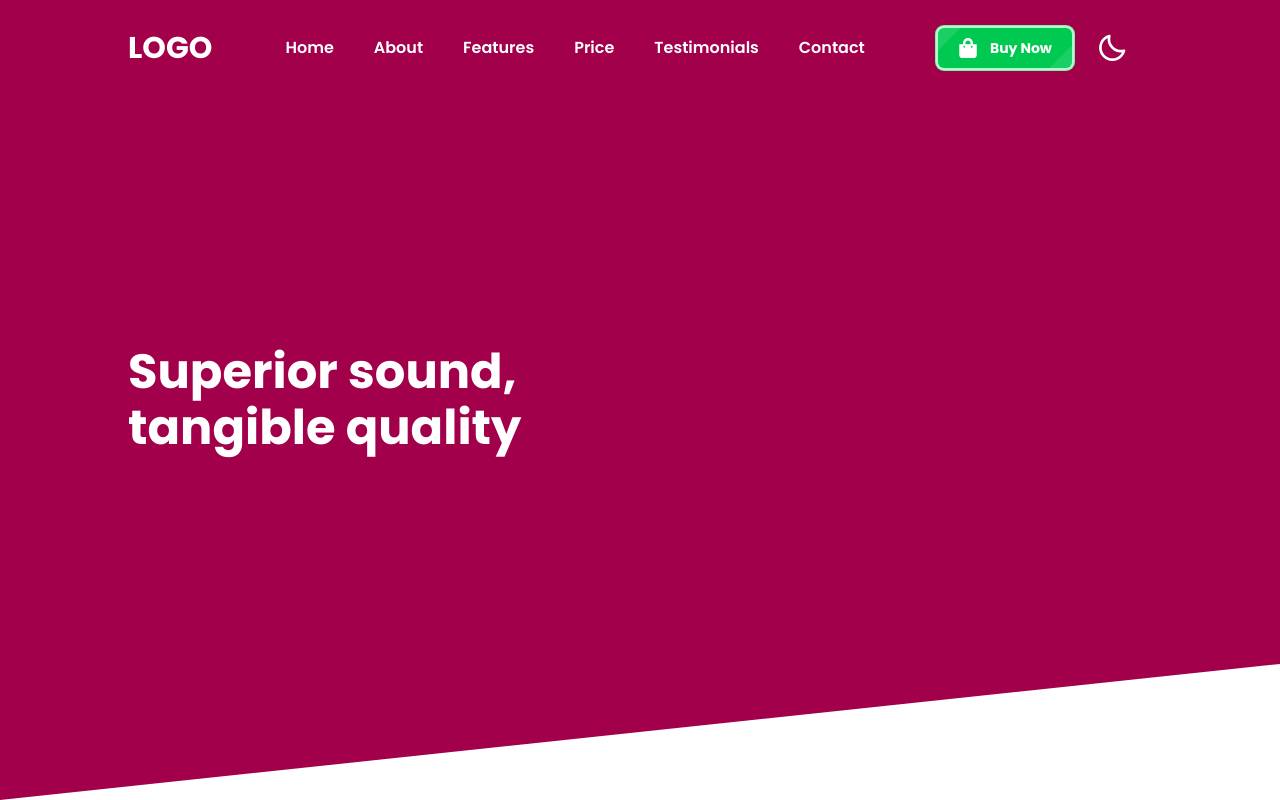
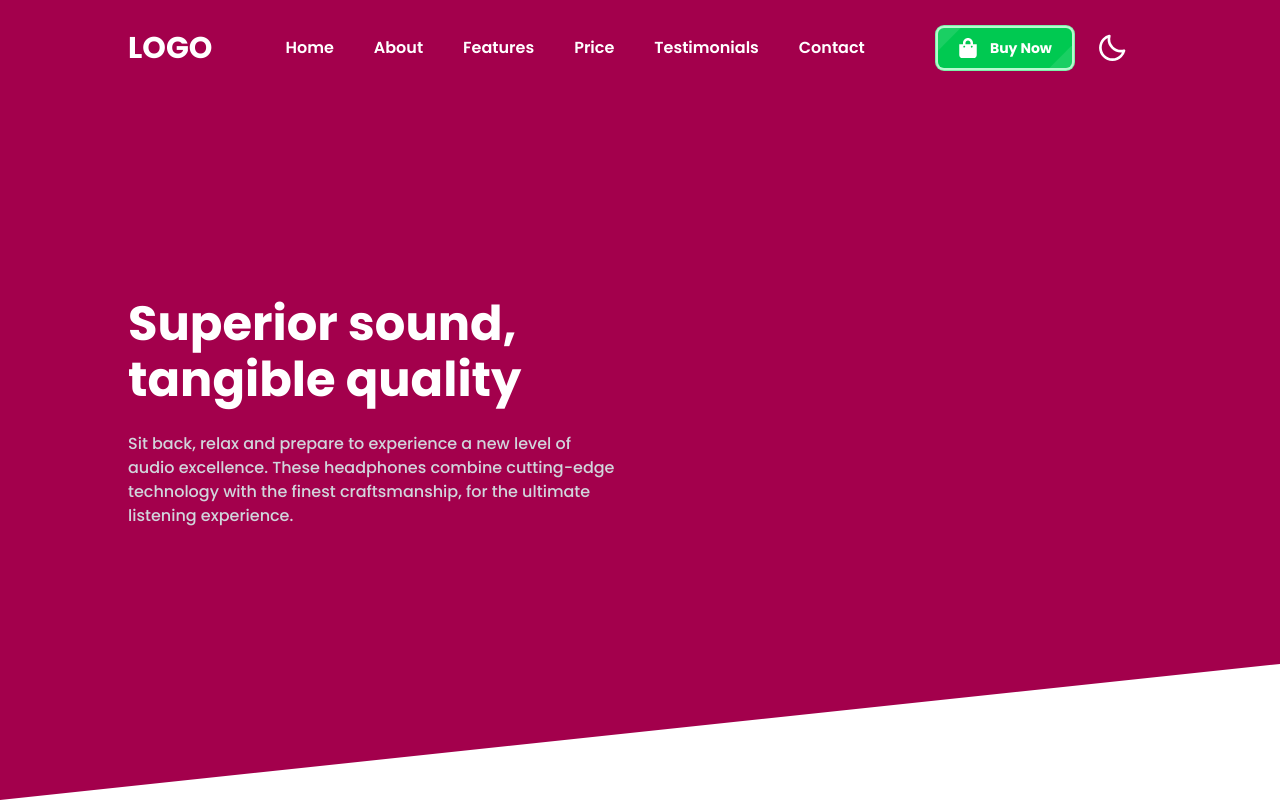
Before and after one commit to denisdiaconu/product-landing-page, a Next.js app: page / in a window 1280 px wide. Built offline with nearby package versions, Linux system fonts and the light colour scheme.

Commit message:
Add description to hero

```diff
--- a/components/Home/Hero.tsx
+++ b/components/Home/Hero.tsx
@@ -8,6 +8,11 @@ const Hero = () => {
           <h1 className="text-white font-bold text-3xl md:text-4xl lg:text-5xl mt-6 mb-6 leading-[2.5rem] md:leading-[3.5rem]">
             Superior sound, tangible quality
           </h1>
+          <p className="text-gray-300 text-xs sm:text-sm md:text-base font-medium">
+            Sit back, relax and prepare to experience a new level of audio
+            excellence. These headphones combine cutting-edge technology with
+            the finest craftsmanship, for the ultimate listening experience.
+          </p>
         </div>
         <div></div>
       </div>
```
